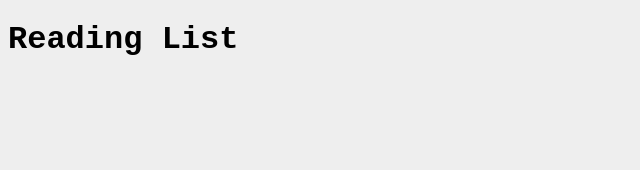
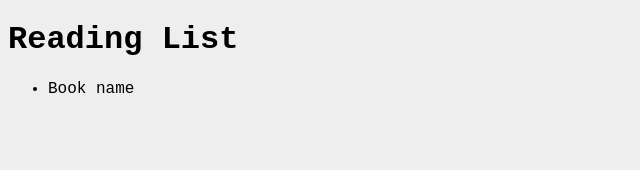
Before and after one commit to acidburnt/learning-graphql, a React (Create React App) app in the folder client/: page / in a window 1280 px wide. Shown: the top 170 px of the page, without its empty margins (0-640 px from the left). Built offline with nearby package versions, Linux system fonts and the light colour scheme.

Commit message:
Create BookList component

```diff
--- a/client/src/App.js
+++ b/client/src/App.js
@@ -1,10 +1,12 @@
 import React, { Component } from "react";
+import { BookList } from "./components/BookList";
 
 class App extends Component {
   render() {
     return (
       <div className="App">
         <h1>Reading List</h1>
+        <BookList />
       </div>
     );
   }
--- /dev/null
+++ b/client/src/components/BookList.js
@@ -0,0 +1,7 @@
+import React from "react";
+
+export const BookList = () => (
+  <ul className="book-list">
+    <li>Book name</li>
+  </ul>
+);
```
